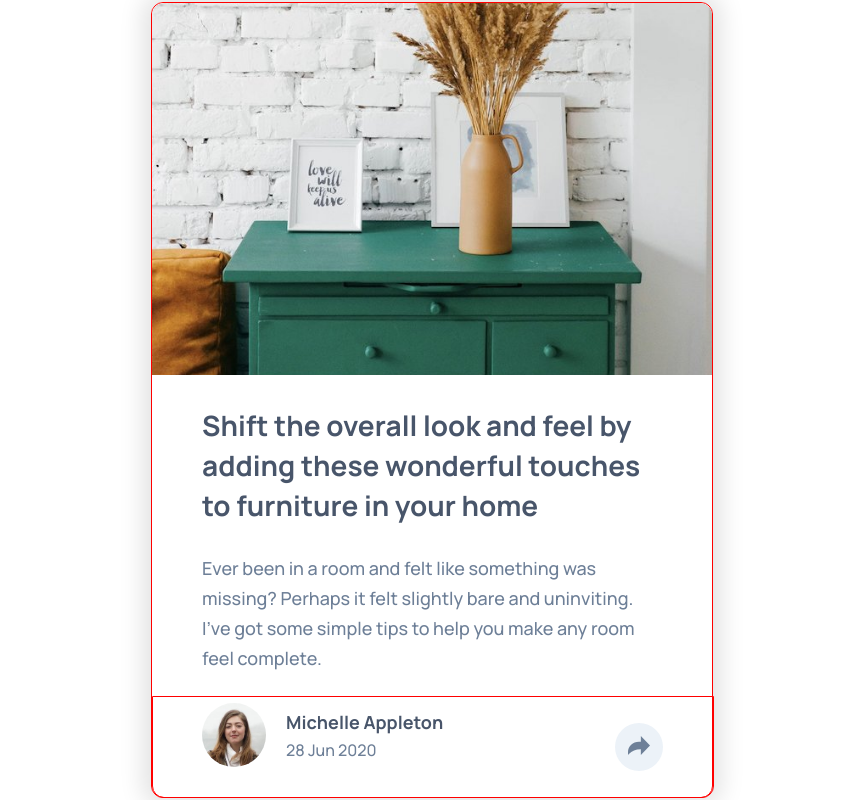
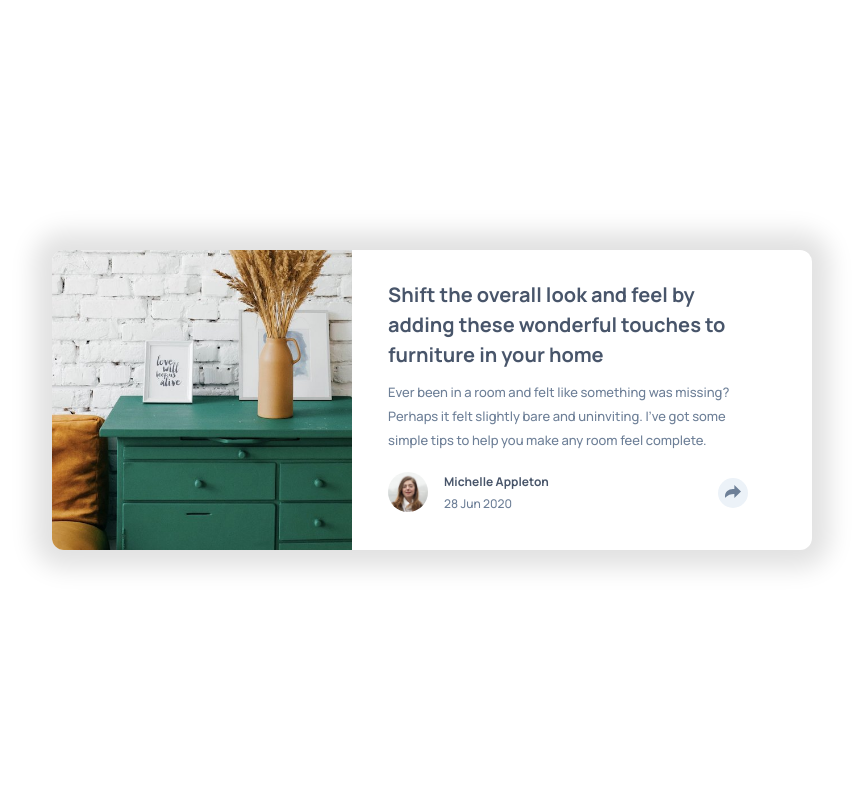
Before and after one commit to a-dri-an-S/article-preview, a React (Create React App) app: page / in a window 1280 px wide. Shown: the whole page, without its empty margins (208-1071 px from the left). Built offline with nearby package versions, Linux system fonts and the light colour scheme.

Commit message:
added tablet styles - 768px

```diff
--- a/src/components/CardSocials.js
+++ b/src/components/CardSocials.js
@@ -42,6 +42,7 @@ const CardSocials = () => {
                             alt="pinterest-icon"
                         />
                     </button>
+                    <div className="card-socials-container-triangle"/>
                 </div>
                     :
                 null
--- a/src/styles/App.css
+++ b/src/styles/App.css
@@ -5,7 +5,7 @@
   height: 100vh;
 }
 
-@media only screen and (max-width: 375px) {
+/* @media only screen and (max-width: 375px) {
 
 }
 @media only screen and (min-width: 376px) {
@@ -22,4 +22,4 @@
 }
 @media only screen and (min-width: 1200px) {
 
-}
+} */
--- a/src/styles/Card.css
+++ b/src/styles/Card.css
@@ -1,6 +1,5 @@
 .card {
     border-radius: 12px;
-    border: 1px solid red;
 }
 @media only screen and (max-width: 375px) {
     .card {
@@ -37,7 +36,21 @@
     }
 }
 @media only screen and (min-width: 768px) {
+    .card {
+        width: 760px;
+        height: 300px;
+        display: flex;
+        flex-direction: row;
+        align-items: center;
+        justify-content: flex-start;
+        box-shadow: 0px 0px 24px 18px rgba(0, 0, 0, 0.117);
 
+    }
+    .card-info-section {
+        width: 360px;
+        height: 300px;
+        margin: 0px 0px 0px 36px;
+    }
 }
 @media only screen and (min-width: 992px) {
 
--- a/src/styles/CardImage.css
+++ b/src/styles/CardImage.css
@@ -32,7 +32,16 @@
     }
 }
 @media only screen and (min-width: 768px) {
-
+    .card-img-container {
+        height: 300px;
+        width: 300px;
+        overflow: hidden;
+    }
+    .card-img-image {
+        width: auto;
+        height: 300px;
+        border-radius: 12px 0px 0px 12px;
+    }
 }
 @media only screen and (min-width: 992px) {
 
--- a/src/styles/CardInfo.css
+++ b/src/styles/CardInfo.css
@@ -34,9 +34,6 @@
     }
 }
 @media only screen and (min-width: 600px) {
-    /* .card-info-container {
-        margin: 30px 0px;
-    } */
     .card-info-main {
         font-size: 28px;
         line-height: 40px;
@@ -47,7 +44,19 @@
     }
 }
 @media only screen and (min-width: 768px) {
-
+    .card-info-container {
+        margin: 30px 0px 20px 0px;
+    }
+    .card-info-main {
+        font-size: 20px;
+        line-height: 30px;
+        margin: 0px;
+    }
+    .card-info-text {
+        font-size: 13px;
+        line-height: 24px;
+        margin: 10px 0px 0px 0px;
+    }
 }
 @media only screen and (min-width: 992px) {
 
--- a/src/styles/CardProfile.css
+++ b/src/styles/CardProfile.css
@@ -43,6 +43,9 @@
     }
 }
 @media only screen and (min-width: 376px) {
+    .card-profile {
+        margin: 0px 0px 20px 0px;
+    }
     .card-profile-avatar {
         width: 50px;
     }
@@ -73,7 +76,22 @@
     }
 }
 @media only screen and (min-width: 768px) {
-
+    .card-profile {
+        margin: 0px;
+    }
+    .card-profile-avatar {
+        width: 40px;
+    }
+    .card-profile-info-container {
+        margin: 0px 0px 0px 16px;
+    }
+    .card-profile-name {
+        font-size: 12px;
+        margin: 0px 0px 5px 0px;
+    }
+    .card-profile-date {
+        font-size: 12px;
+    }
 }
 @media only screen and (min-width: 992px) {
 
--- a/src/styles/CardSocials.css
+++ b/src/styles/CardSocials.css
@@ -1,5 +1,5 @@
 /* .card-socials {
-
+    visibility: hidden;
 } */
 .card-socials-share {
     color: var(--grayish-blue);
@@ -20,7 +20,7 @@
     cursor: pointer;
 }
 .socials-btn-active {
-    background-color: var(--grayish-blue);
+    background-color: var(--desaturated-dark-blue);
 }
 .socials-btn-img-active {
     filter: brightness(0) invert(1);
@@ -93,7 +93,6 @@
 }
 @media only screen and (min-width: 600px) {
     .card-socials {
-        border: 1px solid red;
         margin: 24px 0px 0px -50px;
         width: 560px;
         height: 100px;
@@ -120,7 +119,63 @@
     }
 }
 @media only screen and (min-width: 768px) {
-
+    .card-socials {
+        margin: 0px;
+        width: 0px;
+        height: 0px;
+        border-radius: 12px 12px 12px 12px;
+    }
+    .card-socials-container {
+        position: absolute;
+        left: 212px;
+        bottom: 40px;
+        display: flex;
+        justify-content: center;
+        align-items: center;
+        width: 240px;
+        height: 50px;
+        border-radius: 12px;
+        background-color: var(--very-dark-grayish-blue);
+        box-shadow: 0px 0px 24px 8px rgba(0, 0, 0, 0.154);
+    }
+    .socials-active {
+        background-color: var(--very-dark-grayish-blue);
+    }
+    .card-socials-container {
+        display: flex;
+    }
+    .card-socials-share {
+        font-size: 12px;
+        letter-spacing: 6px;
+        margin: 0px 0px 0px 6px;
+        padding: 0px;
+    }
+    .card-socials-btn {
+        margin: 0px 6px;
+    }
+    .card-socials-icon {
+        width: 18px;
+    }
+    .card-socials-toggle-btn {
+        position: absolute;
+        top: -14px;
+        left: 330px;
+        width: 30px;
+        height: 30px;
+    }
+    .card-socials-btn-img {
+        width: 16px;
+    }
+    .card-socials-container-triangle {
+        width: 0px;
+        height: 0px;
+        border-left: 10px solid transparent;
+        border-right: 10px solid transparent;
+        border-top: 10px solid var(--very-dark-grayish-blue);
+        position: absolute;
+        bottom: -10px;
+        left:120px;
+    }
 }
 @media only screen and (min-width: 992px) {
 
```
